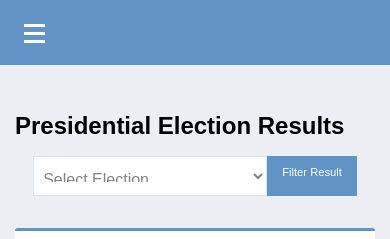
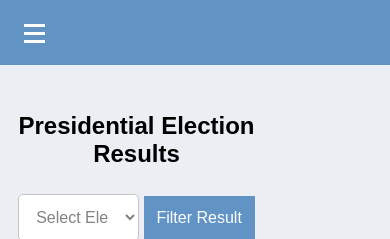
Before and after one commit to nedssoft/Politico, a plain HTML site: page UI/results.html in a window 390 px wide. Shown: the top 239 px of the page. Drawn offline with Linux system fonts and the light colour scheme; a web font is replaced by a local one.

Commit message:
Fix the responsivenes of the results page

```diff
--- a/UI/assets/css/dashboard-media-query.css
+++ b/UI/assets/css/dashboard-media-query.css
@@ -74,6 +74,9 @@
   .sidebar {
     width: 30%;
   }
+  .filter-select{
+    width: 31vw;
+  }
   .wrap {
     width: 70%;
   }
@@ -112,6 +115,9 @@
   .sidebar ul {
     width: 50% !important;
   }
+  .filter-select {
+    width: 61vw;
+  }
 }
 @media screen and (width: 320px) {
   .wrap {
--- a/UI/assets/css/dashboard.css
+++ b/UI/assets/css/dashboard.css
@@ -328,3 +328,9 @@ table thead tr td, table thead tr th, table tbody tr td, table tbody tr th {
     margin: 10px 20px;
     width: 100%;
 }
+.btn-filter {
+  font-size: 1rem;
+  padding: 0.8rem;
+  margin: 10px 0;
+  height: 2.8rem;
+}
--- a/UI/assets/css/style.css
+++ b/UI/assets/css/style.css
@@ -330,12 +330,6 @@ footer{
   to {opacity: 1}
 }
 
-
-label{
-    font-weight: 600;
-    display: none;
-}
-
 @media screen and (max-width: 375px) {
 
     .wrapper{
--- a/UI/assets/css/util.css
+++ b/UI/assets/css/util.css
@@ -763,7 +763,8 @@ input{
 }
 
 label{
-    font-weight: 700;
+  font-weight: 600;
+  display: none;
 }
 
 input:focus{
@@ -782,14 +783,14 @@ input::placeholder{
 }
 
 select{
-  height:40px;
   border:1px solid #c4c4c4;
-  border-radius: 0px;
-  font-size: 16px;
-  line-height: 20px;
+  border-radius: 5px;
+  font-size: 1rem;
+  line-height: 25px;
   color: #828282;
-  padding-left: 5px!important;
+  padding: 0.8rem;
   background-color: #FFFFFF;
+  margin: 10px 0;
 }
 select:hover{
   border:1px solid #6193c5!important;
--- a/UI/results.html
+++ b/UI/results.html
@@ -10,7 +10,8 @@
 	<meta name="viewport" content="width=device-width,initial-scale=1">
 	<link href="https://fonts.googleapis.com/css?family=Roboto+Condensed|Shadows+Into+Light+Two" rel="stylesheet">
 	<link rel="stylesheet" type="text/css" href="assets/css/util.css">
-    <link rel="stylesheet" type="text/css" href="assets/css/dashboard.css">
+  <link rel="stylesheet" type="text/css" href="assets/css/dashboard.css">
+  <link rel="stylesheet" type="text/css" href="assets/css/dashboard-media-query.css">
 </head>
 <body>
     <nav class="navbar d-flex j-c-space-between a-i-center" id="nabvar">
@@ -70,14 +71,14 @@
             </div>
             <div class="my-1 d-flex flex-col justify-content a-i-center filter-c">
                 <form class="result-filter" action="" method="post" >
-                    <div class="input-group search">
-                        <select name="office_id" id="office" class="form-control filter-select">
+                    <div class="input-group">
+                        <select name="office_id" id="office" class="filter-select">
                             <option value="">Select Election</option>
                             <option value="">Presidential</option>
                             <option value="">Senatorial</option>
                             <option value="">Gubernatorial</option>
                         </select>
-                        <button type="submit"class="btn btn-primary">
+                        <button type="submit"class="btn btn-primary btn-filter">
                             Filter Result
                         </button>
                     </div>
```
Also changed, not shown: UI/apply.html (+3 -3 lines).
